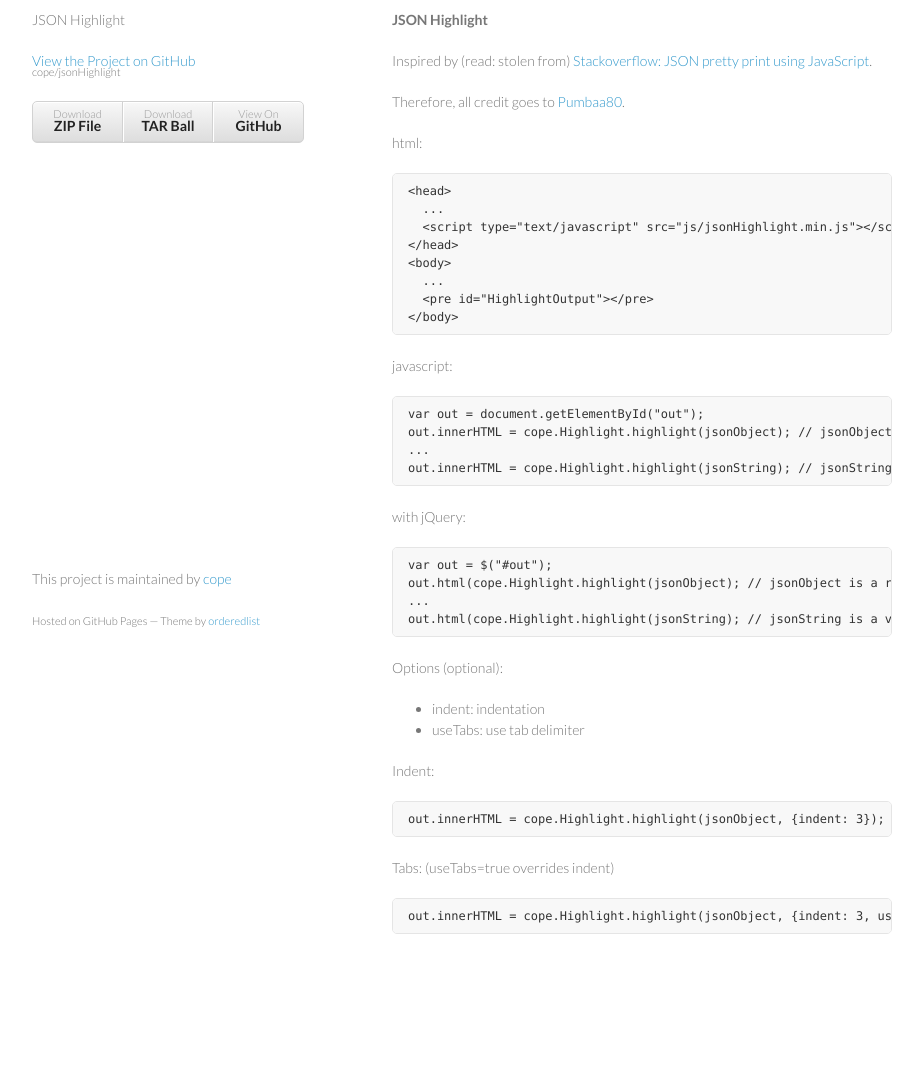
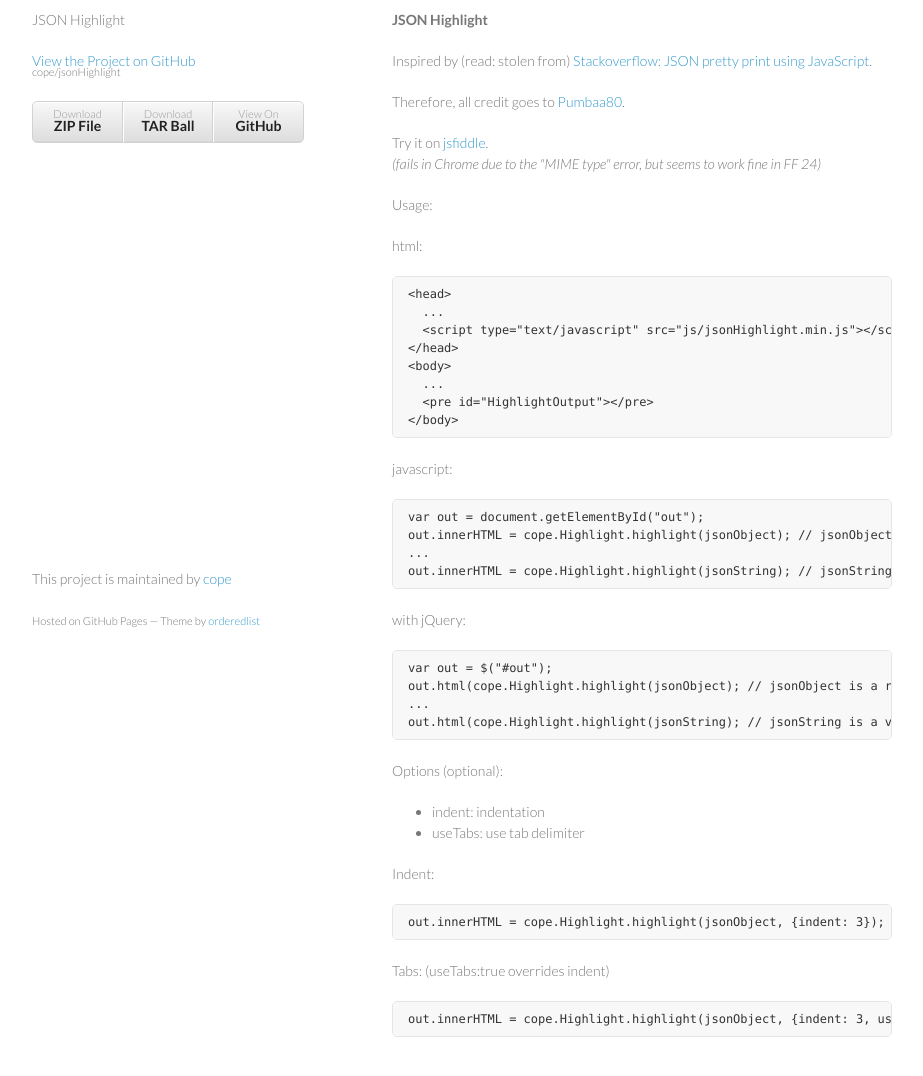
Before and after one commit to cope/jsonHighlighterJS, a plain HTML site: page index.html in a window 1280 px wide. Shown: the part 100-1176 px from the top of the page, without its empty margins (178-1101 px from the left). Before the commit the page ends 1104 px from the top, so only its background shows below. Drawn offline with Linux system fonts and the light colour scheme.

```diff
--- a/index.html
+++ b/index.html
@@ -37,6 +37,10 @@
 
 <p>Therefore, all credit goes to <a href="http://stackoverflow.com/users/27862/pumbaa80">Pumbaa80</a>.</p>
 
+<p>Try it on <a href="http://jsfiddle.net/EVHKs/3/">jsfiddle</a>.<br><em>(fails in Chrome due to the "MIME type" error, but seems to work fine in FF 24)</em></p>
+
+<p>Usage:</p>
+
 <p>html:</p>
 
 <pre><code>&lt;head&gt;
@@ -75,9 +79,9 @@ out.html(cope.Highlight.highlight(jsonString); // jsonString is a valid JSON Str
 <pre><code>out.innerHTML = cope.Highlight.highlight(jsonObject, {indent: 3}); // set indentation to 3 space characters
 </code></pre>
 
-<p>Tabs: (useTabs=true overrides indent)</p>
+<p>Tabs: (useTabs:true overrides indent)</p>
 
-<pre><code>out.innerHTML = cope.Highlight.highlight(jsonObject, {indent: 3, useTabs=true}); // use tabs for indentation
+<pre><code>out.innerHTML = cope.Highlight.highlight(jsonObject, {indent: 3, useTabs: true}); // use tabs for indentation
 </code></pre>
       </section>
       <footer>
```
Also changed, not shown: params.json (+1 -1 lines).
